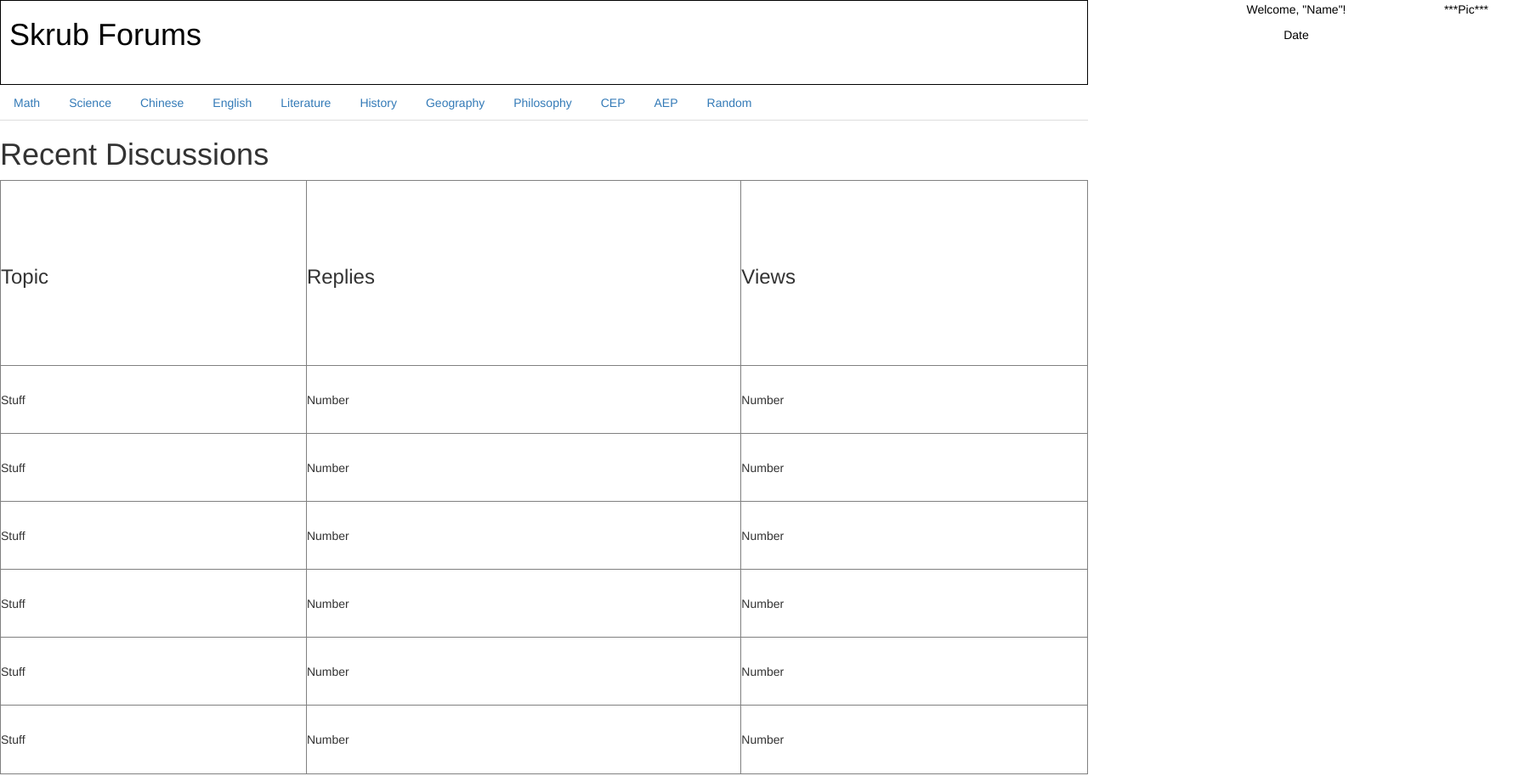
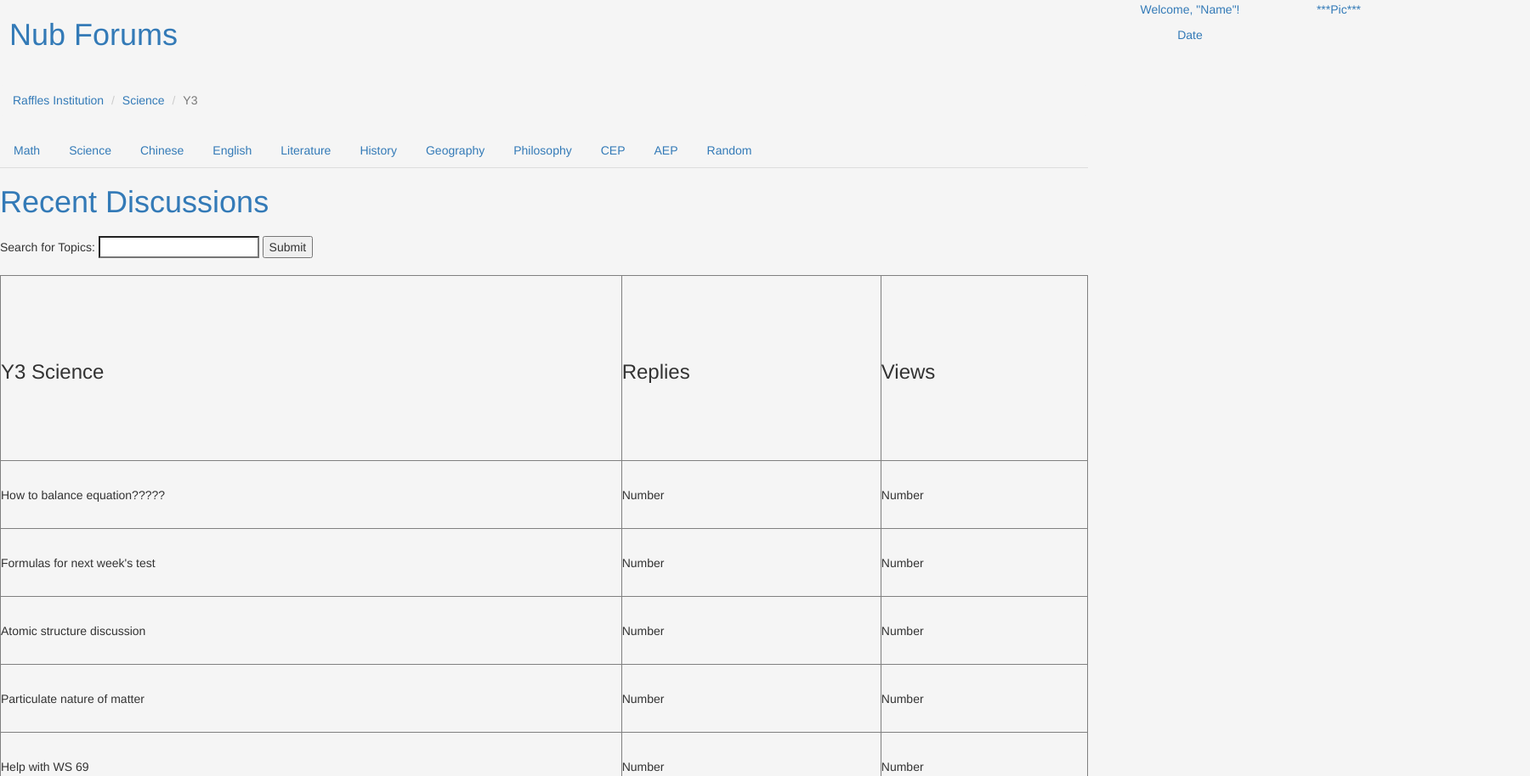
Before and after one commit to re2015-69/re2015-69.github.io, a plain HTML site: page public/html/skeleton-forum.html in a window 1280 px wide. Shown: the top 914 px of the page at 85% size, 1800 px wide, since content can reach past the window. Drawn offline with nearby package versions, Linux system fonts and the light colour scheme.

Commit message:
Less shitty looking header
allahu akbar niggas

```diff
--- a/public/html/skeleton-forum.html
+++ b/public/html/skeleton-forum.html
@@ -1,3 +1,4 @@
+
 
 <!DOCTYPE html>
 <html>
@@ -6,27 +7,33 @@
   <script src="https://ajax.googleapis.com/ajax/libs/jquery/1.11.1/jquery.min.js"></script>
   <script src="http://maxcdn.bootstrapcdn.com/bootstrap/3.3.4/js/bootstrap.min.js"></script>
 <style>
+body{
+background-color:#F5F5F5;
+}
 table{
 width:100%;
+background-color:#F5F5F5;
 }
 .skrub {
 border: 1px
-solid black;
+solid #F5F5F5;
+
+
 width: 100%;
     height: 100px;
-background-color:white;
-color:black;
+background-color:#F5F5F5;
+color:#337ab7;
 padding-left:10px;
 }
 .user{
+top:1px;
 text-align:center;
 height:95px;
 width:200px;
     position: absolute;
-    top: 1px;
-    left: 1425px;
-background-color:white;
-color:black;
+    left: 1300px;
+background-color:#F5F5F5;
+color:#337ab7;
 }
 .pic{
 text-align:center;
@@ -34,9 +41,9 @@ height:95px;
 width:150px;
    position: absolute;
    top: 1px;
-   left: 1650px;
-background-color:white;
-color:black;
+   left: 1500px;
+background-color:#F5F5F5;
+color:#337ab7;
 }
 .out{
 height:100px;
@@ -45,7 +52,18 @@ position: absolute;
 top: 8px;
 left: 1850px;
 }
+.breadcrumb{
+}
 
+.swag{
+background-color: #F5F5F5;
+color:#337ab7;
+}
+
+.surch{
+padding-top:10px;
+padding-bottom:20px;
+}
 
 </style>
 </head>
@@ -53,7 +71,7 @@ left: 1850px;
 
 <div class="skrub">
 <h1>
-Skrub Forums
+Nub Forums
 </h1>
 </div>
 
@@ -72,6 +90,12 @@ Date
 </p>
 </div>
 
+<ol class="breadcrumb">
+  <li><a href="#">Raffles Institution</a></li>
+  <li><a href="#">Science</a></li>
+  <li class="active">Y3</li>
+</ol>
+
 <ul class="nav nav-tabs">
   <li><a href="http://math.com">Math</a></li>
   <li><a href="http://science.com">Science</a></li>
@@ -87,46 +111,53 @@ Date
 </ul>
 
 
-<div class = "title">
+<div class = "swag">
 <h1>
 Recent Discussions
 </h1>
 </div>
 
+<div class = "surch">
+Search for Topics:
+  <input type="search" name="searchbar">
+  <input type="submit">
+</div>
+
+
 <div class = "table">
 <table border="1" style="height:700px">
   <tr>
-    <td><h3>Topic</h3></td>
+    <td><h3>Y3 Science</h3></td>
     <td><h3>Replies</h3></td>
     <td><h3>Views</h3></td>
   </tr>
   <tr>
-    <td>Stuff</td>
+    <td>How to balance equation?????</td>
     <td>Number</td>
     <td>Number</td>
   </tr>
    <tr>
-    <td>Stuff</td>
+    <td>Formulas for next week's test</td>
     <td>Number</td>
     <td>Number</td>
   </tr>
  <tr>
-    <td>Stuff</td>
+    <td>Atomic structure discussion</td>
     <td>Number</td>
     <td>Number</td>
   </tr>
  <tr>
-    <td>Stuff</td>
+    <td>Particulate nature of matter</td>
     <td>Number</td>
     <td>Number</td>
   </tr>
  <tr>
-    <td>Stuff</td>
+    <td>Help with WS 69</td>
     <td>Number</td>
     <td>Number</td>
   </tr>
  <tr>
-    <td>Stuff</td>
+    <td>What is Life</td>
     <td>Number</td>
     <td>Number</td>
   </tr>
@@ -153,5 +184,14 @@ Recent Discussions
   </ul>
 </nav>
 
+
+
+
+
+
+
+
+
+
 </body>
 </html>
```
